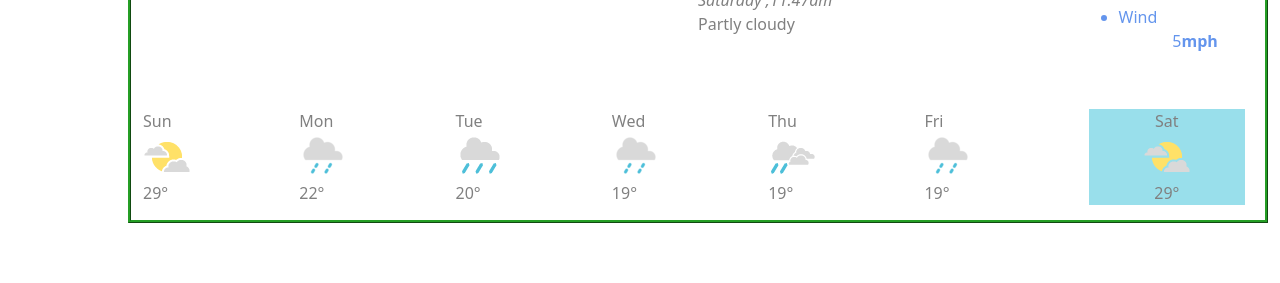
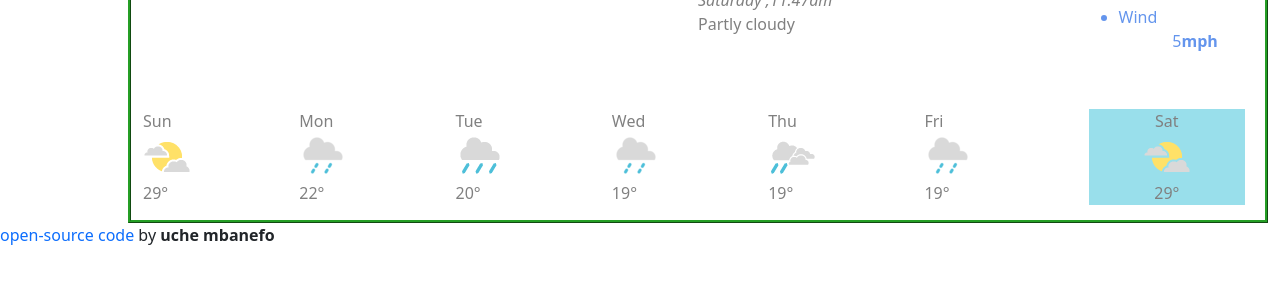
Before and after one commit to Uchembanefo/myWeatherApp, a plain HTML site: page index.html in a window 1280 px wide. Shown: the part 197-480 px from the top of the page. Drawn offline with nearby package versions, Linux system fonts and the light colour scheme.

Commit message:
added an open source code link

```diff
--- a/css/weather.css
+++ b/css/weather.css
@@ -6,7 +6,9 @@
   padding-left: 10px;
   left: 15px;
 }
-
+.githubLink {
+  text-decoration: none;
+}
 .city {
   position: relative;
   margin-top: 10px;
--- a/index.html
+++ b/index.html
@@ -89,6 +89,10 @@
         </footer>
 
     </div>
+    <p>
+<a href="https://github.com/Uchembanefo/myWeatherApp" class="githubLink">open-source code</a> by <strong>uche mbanefo</strong>
+    </p>
+
     <script src="javascript/weather.js"></script>
 
   </body>
```
